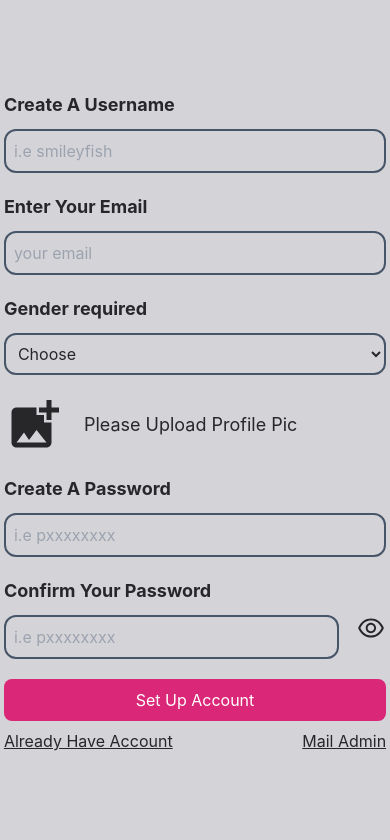
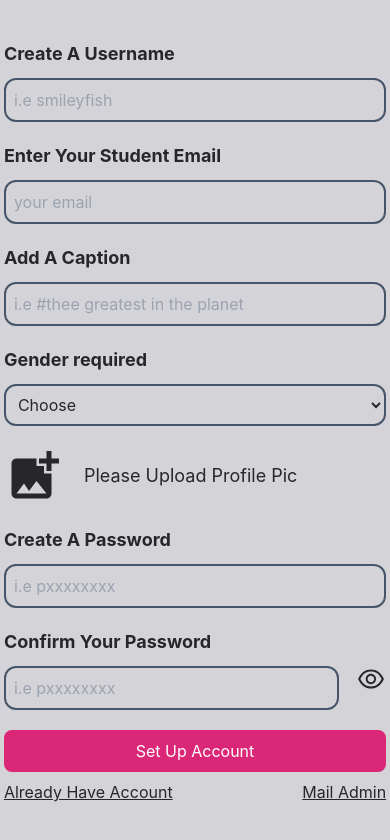
Before and after one commit to gitkrakenite/social-fb, a React (Vite) app in the folder client/: page /register in a window 390 px wide. Shown: the top 840 px of the page. Built offline with nearby package versions, Linux system fonts and the light colour scheme.

Commit message:
responsiveness & captions

```diff
--- a/client/src/App.jsx
+++ b/client/src/App.jsx
@@ -5,6 +5,7 @@ import { ToastContainer } from "react-toastify";
 import "react-toastify/dist/ReactToastify.css";
 import { BrowserRouter, Routes, Route } from "react-router-dom";
 import Users from "./screens/Users";
+import SingleUser from "./screens/SingleUser";
 
 function App() {
   return (
@@ -14,6 +15,7 @@ function App() {
           <Route path="/register" element={<Register />} />
           <Route path="/login" element={<Login />} />
           <Route path="/" element={<Users />} />
+          <Route path="/user/:id" element={<SingleUser />} />
         </Routes>
       </BrowserRouter>
 
--- a/client/src/screens/Login.jsx
+++ b/client/src/screens/Login.jsx
@@ -1,4 +1,5 @@
 import { useState } from "react";
+import { Link } from "react-router-dom";
 
 const Login = () => {
   const [username, setUsername] = useState("");
@@ -51,7 +52,10 @@ const Login = () => {
           </button>
         </form>
         <div className="flex justify-between mt-[8px]">
-          <p className="underline">Are You New Here</p>
+          <Link to="/register">
+            <p className="underline">Are You New Here</p>
+          </Link>
+
           <a
             href="mailto:daysseller@gmail.com"
             className="hover:text-pink-600 underline"
--- a/client/src/screens/Register.jsx
+++ b/client/src/screens/Register.jsx
@@ -2,6 +2,7 @@ import { useState } from "react";
 import { MdAddPhotoAlternate } from "react-icons/md";
 import { AiOutlineEye, AiOutlineEyeInvisible } from "react-icons/ai";
 import { toast } from "react-toastify";
+import { Link } from "react-router-dom";
 
 const Register = () => {
   const [username, setUsername] = useState("");
@@ -9,6 +10,7 @@ const Register = () => {
   const [cpassword, setCPassword] = useState("");
   const [gender, setGender] = useState("");
   const [profile, setProfile] = useState("");
+  const [caption, setCaption] = useState("");
   const [email, setEmail] = useState("");
 
   const [showPass, setShowPass] = useState(false);
@@ -50,7 +52,7 @@ const Register = () => {
           </div>
           <div className="flex flex-col gap-[10px] mb-[20px]">
             <label htmlFor="email" className="font-bold text-lg">
-              Enter Your Email
+              Enter Your Student Email
             </label>
             <input
               type="email"
@@ -62,6 +64,22 @@ const Register = () => {
               maxLength={18}
               value={email}
               onChange={(e) => setEmail(e.target.value)}
+            />
+          </div>
+          <div className="flex flex-col gap-[10px] mb-[20px]">
+            <label htmlFor="caption" className="font-bold text-lg">
+              Add A Caption
+            </label>
+            <input
+              type="text"
+              placeholder="i.e #thee greatest in the planet"
+              className="bg-transparent border-2 border-slate-600 rounded-xl p-[8px] outline-none"
+              required
+              id="caption"
+              minLength={3}
+              maxLength={65}
+              value={caption}
+              onChange={(e) => setCaption(e.target.value)}
             />
           </div>
           <div className="flex flex-col gap-[10px] mb-[20px]">
@@ -152,7 +170,9 @@ const Register = () => {
           </button>
         </form>
         <div className="flex justify-between mt-[8px]">
-          <p className="underline">Already Have Account</p>
+          <Link to="/login">
+            <p className="underline">Already Have Account</p>
+          </Link>
           <a
             href="mailto:daysseller@gmail.com"
             className="hover:text-pink-600 underline"
--- a/client/src/screens/Users.jsx
+++ b/client/src/screens/Users.jsx
@@ -8,6 +8,7 @@ import {
 } from "react-icons/ai";
 import { FiArrowUpRight } from "react-icons/fi";
 import Spinner from "../components/Spinner";
+import { Link } from "react-router-dom";
 
 const Users = () => {
   const breakpointColumnsObj = {
@@ -230,6 +231,7 @@ const Users = () => {
                           key={item._id}
                           className="image-container mb-[18px]"
                         >
+                          <Link to={`/user/${item.id}`}>
                             <div className="relative rounded-lg group">
                               <div className="overlay absolute inset-0 flex items-center justify-center opacity-0 group-hover:opacity-100">
                                 <div className="bg-gradient-to-b from-transparent to-black opacity-75 w-full h-full rounded-md">
@@ -239,7 +241,10 @@ const Users = () => {
                                     </p> */}
                                     <div className="flex gap-[10px]">
                                       <p className="text-white text-md ">
-                                      {`${item.caption?.substring(0, 18)} ...`}
+                                        {`${item.caption?.substring(
+                                          0,
+                                          18
+                                        )} ...`}
                                       </p>
                                       <p>
                                         {" "}
@@ -256,6 +261,7 @@ const Users = () => {
                                 className="w-full rounded-md object-cover"
                               />
                             </div>
+                          </Link>
                         </div>
                       ))}
                     </Masonry>
@@ -337,6 +343,7 @@ const Users = () => {
                             key={item._id}
                             className="image-container mb-[18px]"
                           >
+                            <Link to={`/user/${item.id}`}>
                               <div className="relative rounded-lg group">
                                 <div className="overlay absolute inset-0 flex items-center justify-center opacity-0 group-hover:opacity-100">
                                   <div className="bg-gradient-to-b from-transparent to-black opacity-75 w-full h-full rounded-md">
@@ -366,6 +373,7 @@ const Users = () => {
                                   className="w-full rounded-md object-cover"
                                 />
                               </div>
+                            </Link>
                           </div>
                         ))}
                       </Masonry>
```
Also changed, not shown: 2 other files (tests, documents, lock files or other folders). Lines whose indentation alone changed are shown as unchanged.
